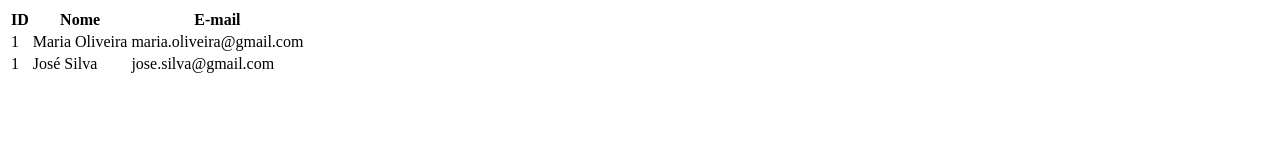
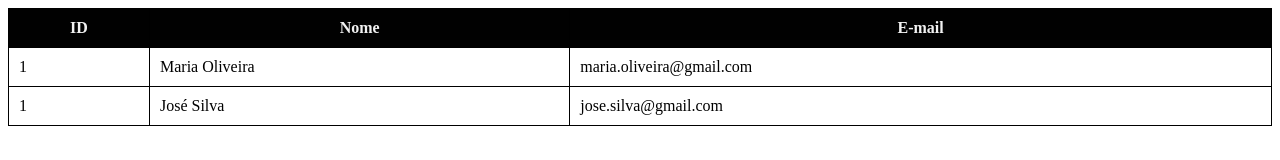
Before and after one commit to luanbatistadev/Front-end-tabelas, a plain HTML site: page index.html in a window 1280 px wide. Drawn offline with Linux system fonts and the light colour scheme.

Commit message:
Adicionando style

```diff
--- a/index.html
+++ b/index.html
@@ -8,7 +8,7 @@
 </head>
 
 <body>
-    <table class="table">
+    <table class="tabela">
         <tr>
             <th>ID</th>
             <th>Nome</th>
--- a/style.css
+++ b/style.css
@@ -1,3 +1,20 @@
-.tabela{
+.tabela,
+.tabela td,
+.tabela th {
+    border: 1px solid #000;
+    border-collapse: collapse;
+}
 
+.tabela td,
+.tabela th {
+    padding: 10px;
 }
+
+.tabela {
+    width: 100%;
+}
+
+.tabela th {
+    color: #f1f1f1;
+    background-color: #010101;
+}
```
Also changed, not shown: 1 other file.
